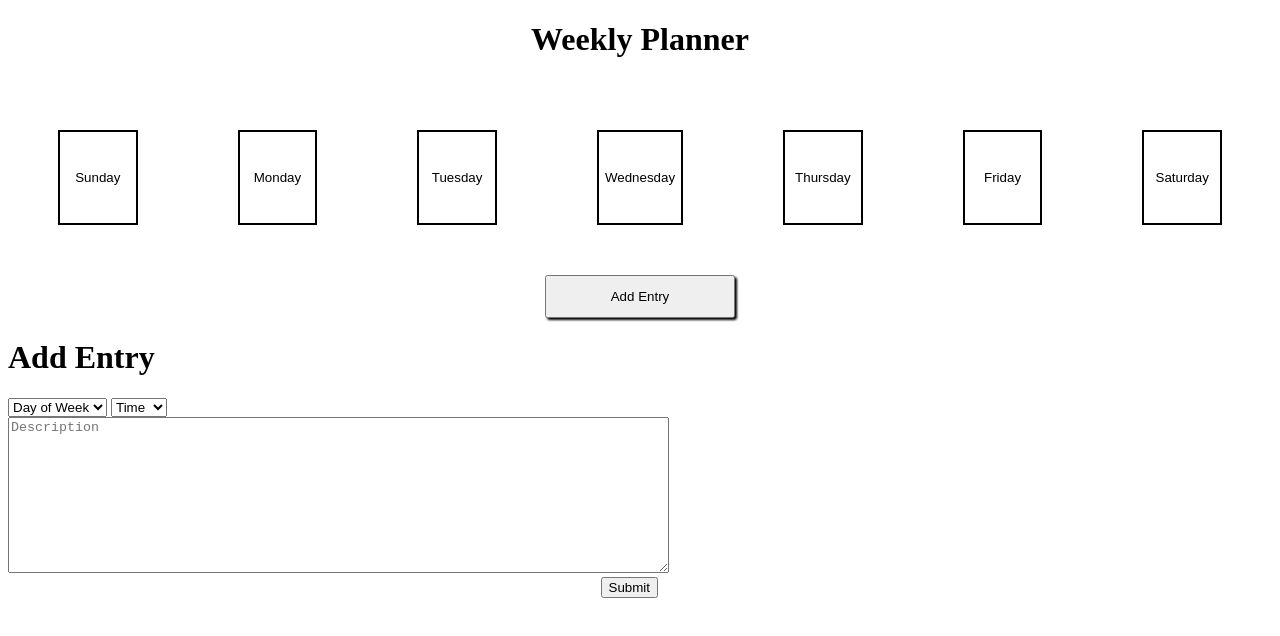
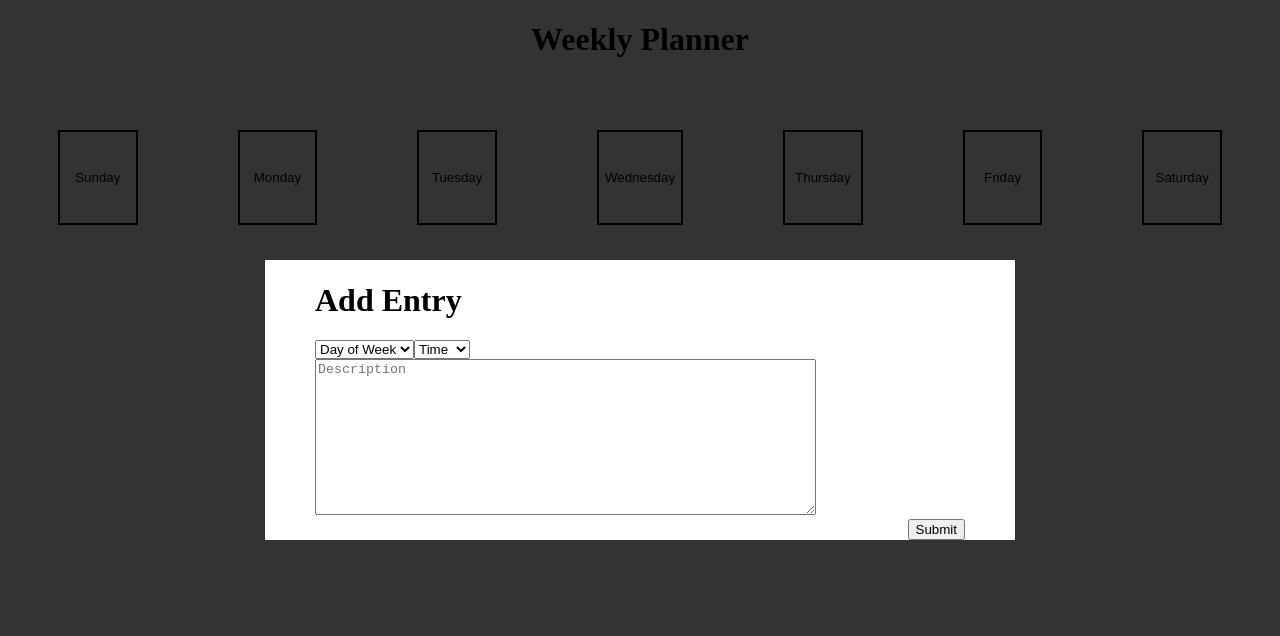
Before and after one commit to arieldonner/week-planner, a website: page index.html in a window 1280 px wide. Drawn offline with Linux system fonts and the light colour scheme.

Commit message:
Adjust modal

```diff
--- a/index.html
+++ b/index.html
@@ -22,9 +22,9 @@
     </div>
     <button class="add-btn">Add Entry</button>
   </div>
-
+  <div class="overlay">
     <div class="entry-container row">
-    <div class="add-entry">
+      <div class="add-entry row">
         <h1>Add Entry</h1>
         <form>
           <div class="dropdown-container">
@@ -55,7 +55,7 @@
             </select>
           </div>
           <div class="description-box">
-          <textarea name="description" cols="80" rows="10" placeholder="Description"></textarea>
+            <textarea name="description" cols="60" rows="10" placeholder="Description"></textarea>
           </div>
           <div class="submit-container row">
             <button type="submit" class="submit-btn">Submit</button>
@@ -63,6 +63,7 @@
         </form>
       </div>
     </div>
+  </div>
   <script src="main.js"></script>
 </body>
 </html>
--- a/styles.css
+++ b/styles.css
@@ -39,6 +39,8 @@ header {
 
 .entry-container {
   width: 650px;
+  background-color: white;
+  padding: 0 50px;
 }
 
 .add-entry {
@@ -48,3 +50,20 @@ header {
   justify-content: center;
   align-items: center;
 }
+
+.overlay {
+  position: fixed;
+  top: 0;
+  bottom: 0;
+  left: 0;
+  right: 0;
+  background-color: rgba(0 0 0 / 80%);
+  display: flex;
+  justify-content: center;
+  align-items: center;
+}
+
+.dropdown-container {
+  display: flex;
+  justify-content: flex-start;
+}
```
Lines whose indentation alone changed are shown as unchanged.
